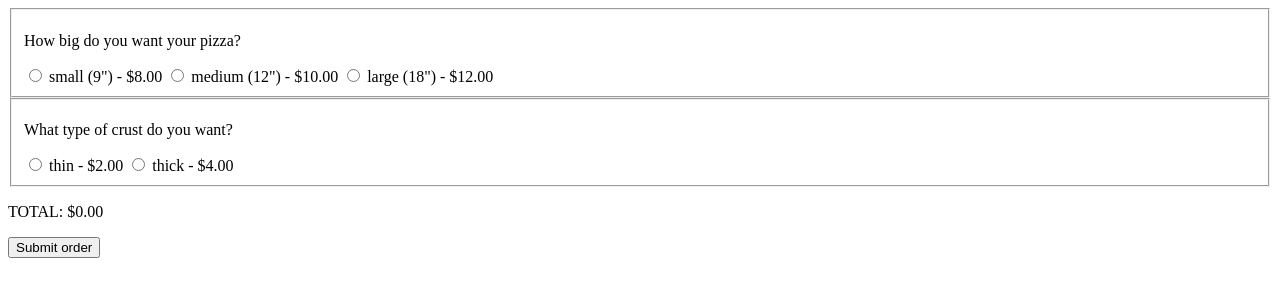
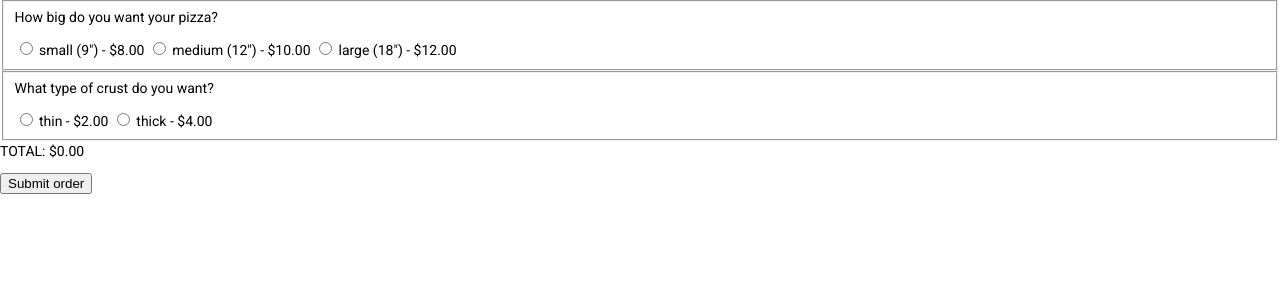
Before and after one commit to jhainavarro/pizza-maker, an Angular app: page / in a window 1280 px wide. Shown: the top 300 px of the page. Built offline with nearby package versions, Linux system fonts and the light colour scheme.

Commit message:
Add Angular Material

```diff
--- a/angular.json
+++ b/angular.json
@@ -51,6 +51,7 @@
               "src/assets"
             ],
             "styles": [
+              "./node_modules/@angular/material/prebuilt-themes/indigo-pink.css",
               "src/styles.css"
             ],
             "scripts": []
--- a/package.json
+++ b/package.json
@@ -12,10 +12,12 @@
   "private": true,
   "dependencies": {
     "@angular/animations": "~9.1.4",
+    "@angular/cdk": "^9.2.2",
     "@angular/common": "~9.1.4",
     "@angular/compiler": "~9.1.4",
     "@angular/core": "~9.1.4",
     "@angular/forms": "~9.1.4",
+    "@angular/material": "^9.2.2",
     "@angular/platform-browser": "~9.1.4",
     "@angular/platform-browser-dynamic": "~9.1.4",
     "@angular/router": "~9.1.4",
--- a/src/app/app.module.ts
+++ b/src/app/app.module.ts
@@ -7,6 +7,7 @@
 import { PizzaSizeComponent } from "./pizza-size/pizza-size.component";
 import { PizzaToppingsComponent } from "./pizza-toppings/pizza-toppings.component";
 import { ValidationComponent } from "./shared/validation.component";
+import { BrowserAnimationsModule } from '@angular/platform-browser/animations';
 
 @NgModule({
   declarations: [
@@ -16,7 +17,7 @@
     PizzaToppingsComponent,
     ValidationComponent,
   ],
-  imports: [BrowserModule, AppRoutingModule, FormsModule, ReactiveFormsModule],
+  imports: [BrowserModule, AppRoutingModule, FormsModule, ReactiveFormsModule, BrowserAnimationsModule],
   bootstrap: [AppComponent],
 })
 export class AppModule {}
--- a/src/index.html
+++ b/src/index.html
@@ -6,8 +6,10 @@
   <base href="/">
   <meta name="viewport" content="width=device-width, initial-scale=1">
   <link rel="icon" type="image/x-icon" href="favicon.ico">
+  <link href="https://fonts.googleapis.com/css?family=Roboto:300,400,500&display=swap" rel="stylesheet">
+  <link href="https://fonts.googleapis.com/icon?family=Material+Icons" rel="stylesheet">
 </head>
-<body>
+<body class="mat-typography">
   <app-root></app-root>
 </body>
 </html>
--- a/src/styles.css
+++ b/src/styles.css
@@ -1 +1,4 @@
 /* You can add global styles to this file, and also import other style files */
+
+html, body { height: 100%; }
+body { margin: 0; font-family: Roboto, "Helvetica Neue", sans-serif; }
```
Also changed, not shown: 1 other file (tests, documents, lock files or other folders).
